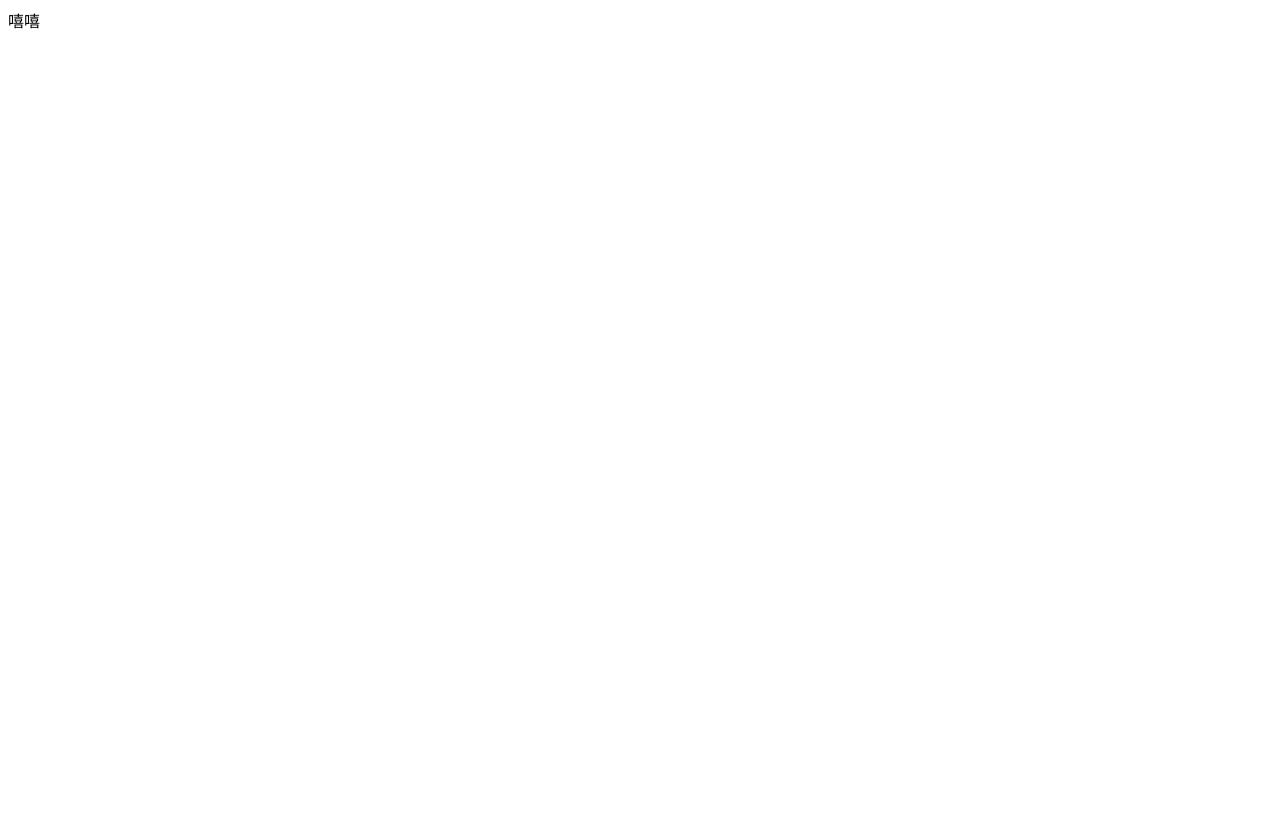
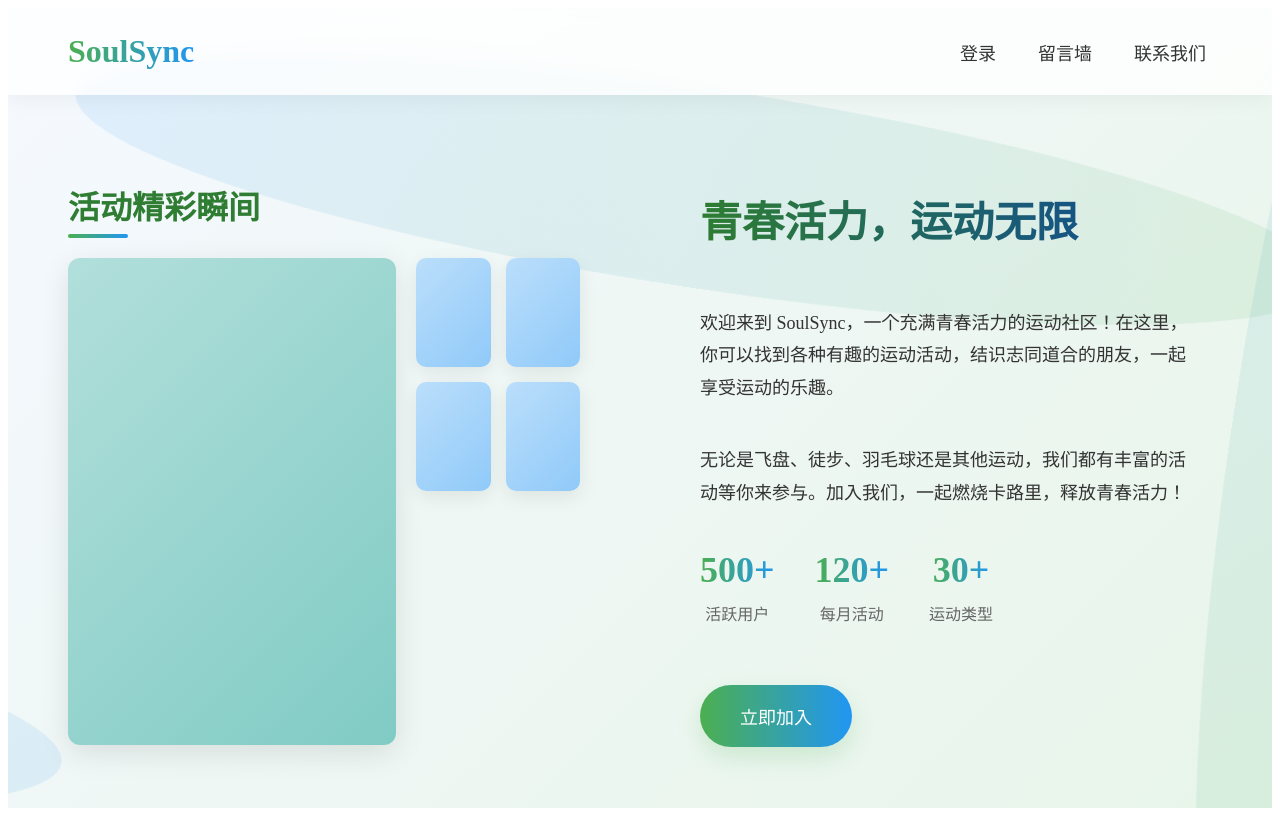
Before and after one commit to ShuaiFu29/soulSync, a React (Vite) app: page / in a window 1280 px wide. Built offline with nearby package versions, Linux system fonts and the light colour scheme.

Commit message:
HomePage添加

```diff
--- a/src/App.jsx
+++ b/src/App.jsx
@@ -1,9 +1,10 @@
 import './App.css'
+import HomePage from './pages/HomePage.jsx'
 
 function App() {
   return (
     <>
-    <div>嘻嘻</div>
+    <HomePage />
     </>
   )
 }
--- /dev/null
+++ b/src/pages/HomePage.css
@@ -0,0 +1,296 @@
+/* 全局变量 */
+:root {
+  --primary-green: #4CAF50;
+  --dark-green: #2E7D32;
+  --primary-blue: #2196F3;
+  --dark-blue: #0D47A1;
+  --light-bg: #F5F9FF;
+  --text-color: #333333;
+}
+
+/* 页面容器 */
+.homepage-container {
+  position: relative;
+  width: 100%;
+  min-height: 100vh;
+  overflow: hidden;
+  background: linear-gradient(135deg, var(--light-bg) 0%, #E8F5E9 100%);
+}
+
+/* 动态曲线背景 */
+.dynamic-curves {
+  position: absolute;
+  top: 0;
+  left: 0;
+  width: 100%;
+  height: 100%;
+  pointer-events: none;
+  z-index: 0;
+}
+
+.curve {
+  position: absolute;
+  width: 100%;
+  height: 200px;
+  background: linear-gradient(90deg, rgba(76, 175, 80, 0.1), rgba(33, 150, 243, 0.1));
+  border-radius: 50%;
+  animation: curveMove 20s infinite linear;
+}
+
+.curve-1 {
+  top: 10%;
+  transform: rotate(-5deg);
+  animation-delay: -5s;
+}
+
+.curve-2 {
+  top: 40%;
+  transform: rotate(3deg);
+  animation-delay: -10s;
+}
+
+.curve-3 {
+  top: 70%;
+  transform: rotate(-2deg);
+  animation-delay: -15s;
+}
+
+@keyframes curveMove {
+  0% {
+    transform: translateX(-100%) rotate(0deg);
+  }
+  100% {
+    transform: translateX(100%) rotate(360deg);
+  }
+}
+
+/* 顶部导航栏 */
+.navbar {
+  position: relative;
+  z-index: 2;
+  display: flex;
+  justify-content: space-between;
+  align-items: center;
+  padding: 25px 60px;
+  background: rgba(255, 255, 255, 0.8);
+  backdrop-filter: blur(10px);
+  box-shadow: 0 4px 20px rgba(0, 0, 0, 0.05);
+}
+
+.logo {
+  font-size: 32px;
+  font-weight: bold;
+  background: linear-gradient(90deg, var(--primary-green), var(--primary-blue));
+  -webkit-background-clip: text;
+  -webkit-text-fill-color: transparent;
+  cursor: pointer;
+}
+
+.nav-buttons {
+  display: flex;
+  gap: 30px;
+}
+
+.nav-buttons button {
+  background: none;
+  border: none;
+  color: var(--text-color);
+  font-size: 18px;
+  font-weight: 500;
+  cursor: pointer;
+  transition: all 0.3s;
+  position: relative;
+}
+
+.nav-buttons button::after {
+  content: '';
+  position: absolute;
+  width: 0;
+  height: 2px;
+  bottom: -5px;
+  left: 0;
+  background: linear-gradient(90deg, var(--primary-green), var(--primary-blue));
+  transition: width 0.3s;
+}
+
+.nav-buttons button:hover {
+  color: var(--dark-green);
+}
+
+.nav-buttons button:hover::after {
+  width: 100%;
+}
+
+/* 主要内容区域 - 全屏布局 */
+.content-wrapper {
+  position: relative;
+  z-index: 1;
+  display: flex;
+  width: 100%;
+  height: calc(100vh - 90px); /* 减去导航栏高度 */
+}
+
+/* 活动照片区域 */
+.activity-photos {
+  flex: 1;
+  padding: 60px;
+  display: flex;
+  flex-direction: column;
+}
+
+.activity-photos h2 {
+  font-size: 32px;
+  color: var(--dark-green);
+  margin-bottom: 30px;
+  position: relative;
+}
+
+.activity-photos h2::after {
+  content: '';
+  position: absolute;
+  bottom: -10px;
+  left: 0;
+  width: 60px;
+  height: 4px;
+  background: linear-gradient(90deg, var(--primary-green), var(--primary-blue));
+  border-radius: 2px;
+}
+
+.photo-grid {
+  flex: 1;
+  display: grid;
+  grid-template-columns: 2fr 1fr;
+  grid-template-rows: 1fr 1fr;
+  gap: 20px;
+}
+
+.photo-large {
+  grid-row: 1 / 3;
+  background: linear-gradient(135deg, #B2DFDB, #80CBC4);
+  border-radius: 12px;
+  box-shadow: 0 8px 30px rgba(0, 0, 0, 0.1);
+  overflow: hidden;
+  transition: transform 0.3s;
+}
+
+.photo-large:hover {
+  transform: translateY(-5px);
+}
+
+.photo-group {
+  display: grid;
+  grid-template-columns: 1fr 1fr;
+  grid-template-rows: 1fr 1fr;
+  gap: 15px;
+}
+
+.photo-small {
+  background: linear-gradient(135deg, #BBDEFB, #90CAF9);
+  border-radius: 10px;
+  box-shadow: 0 6px 20px rgba(0, 0, 0, 0.08);
+  overflow: hidden;
+  transition: transform 0.3s;
+}
+
+.photo-small:hover {
+  transform: translateY(-3px);
+}
+
+/* 文字描述区域 */
+.text-description {
+  flex: 1;
+  padding: 60px;
+  display: flex;
+  flex-direction: column;
+  justify-content: center;
+}
+
+.text-description h2 {
+  font-size: 42px;
+  background: linear-gradient(90deg, var(--dark-green), var(--dark-blue));
+  -webkit-background-clip: text;
+  -webkit-text-fill-color: transparent;
+  margin-bottom: 40px;
+}
+
+.description-content {
+  max-width: 500px;
+}
+
+.description-content p {
+  font-size: 18px;
+  line-height: 1.8;
+  color: var(--text-color);
+  margin-bottom: 40px;
+}
+
+.stats {
+  display: flex;
+  gap: 40px;
+  margin-bottom: 60px;
+}
+
+.stat-item {
+  text-align: center;
+}
+
+.stat-number {
+  display: block;
+  font-size: 36px;
+  font-weight: bold;
+  background: linear-gradient(90deg, var(--primary-green), var(--primary-blue));
+  -webkit-background-clip: text;
+  -webkit-text-fill-color: transparent;
+  margin-bottom: 10px;
+}
+
+.stat-label {
+  color: #666;
+  font-size: 16px;
+}
+
+.join-button {
+  background: linear-gradient(90deg, var(--primary-green), var(--primary-blue));
+  color: white;
+  border: none;
+  padding: 18px 40px;
+  border-radius: 50px;
+  font-size: 18px;
+  font-weight: 500;
+  cursor: pointer;
+  transition: all 0.3s;
+  box-shadow: 0 10px 25px rgba(76, 175, 80, 0.2);
+  position: relative;
+  overflow: hidden;
+}
+
+.join-button:hover {
+  transform: translateY(-5px);
+  box-shadow: 0 15px 30px rgba(76, 175, 80, 0.3);
+}
+
+.join-button::after {
+  content: '';
+  position: absolute;
+  top: -50%;
+  left: -50%;
+  width: 200%;
+  height: 200%;
+  background: linear-gradient(
+    to right,
+    rgba(255, 255, 255, 0) 0%,
+    rgba(255, 255, 255, 0.3) 50%,
+    rgba(255, 255, 255, 0) 100%
+  );
+  transform: rotate(30deg);
+  animation: shine 6s infinite;
+}
+
+@keyframes shine {
+  0% {
+    transform: translateX(-100%) rotate(30deg);
+  }
+  20%, 100% {
+    transform: translateX(100%) rotate(30deg);
+  }
+}
--- /dev/null
+++ b/src/pages/HomePage.jsx
@@ -0,0 +1,72 @@
+import React from 'react';
+import './HomePage.css';
+
+const HomePage = ({ onNavigate }) => {
+  return (
+    <div className="homepage-container">
+      {/* 动态曲线背景 */}
+      <div className="dynamic-curves">
+        <div className="curve curve-1"></div>
+        <div className="curve curve-2"></div>
+        <div className="curve curve-3"></div>
+      </div>
+
+      {/* 顶部导航栏 */}
+      <nav className="navbar">
+        <div className="logo">SoulSync</div>
+        <div className="nav-buttons">
+          <button onClick={() => onNavigate('login')}>登录</button>
+          <button onClick={() => onNavigate('messageWall')}>留言墙</button>
+          <button onClick={() => onNavigate('contactUs')}>联系我们</button>
+        </div>
+      </nav>
+
+      {/* 主要内容区域 - 全屏布局 */}
+      <div className="content-wrapper">
+        {/* 活动照片展示 - 占满左半部分 */}
+        <div className="activity-photos">
+          <h2>活动精彩瞬间</h2>
+          <div className="photo-grid">
+            <div className="photo-large"></div>
+            <div className="photo-group">
+              <div className="photo-small"></div>
+              <div className="photo-small"></div>
+              <div className="photo-small"></div>
+              <div className="photo-small"></div>
+            </div>
+          </div>
+        </div>
+
+        {/* 文字描述 - 占满右半部分 */}
+        <div className="text-description">
+          <h2>青春活力，运动无限</h2>
+          <div className="description-content">
+            <p>
+              欢迎来到 SoulSync，一个充满青春活力的运动社区！在这里，你可以找到各种有趣的运动活动，结识志同道合的朋友，一起享受运动的乐趣。
+            </p>
+            <p>
+              无论是飞盘、徒步、羽毛球还是其他运动，我们都有丰富的活动等你来参与。加入我们，一起燃烧卡路里，释放青春活力！
+            </p>
+            <div className="stats">
+              <div className="stat-item">
+                <span className="stat-number">500+</span>
+                <span className="stat-label">活跃用户</span>
+              </div>
+              <div className="stat-item">
+                <span className="stat-number">120+</span>
+                <span className="stat-label">每月活动</span>
+              </div>
+              <div className="stat-item">
+                <span className="stat-number">30+</span>
+                <span className="stat-label">运动类型</span>
+              </div>
+            </div>
+            <button className="join-button">立即加入</button>
+          </div>
+        </div>
+      </div>
+    </div>
+  );
+};
+
+export default HomePage;
```
